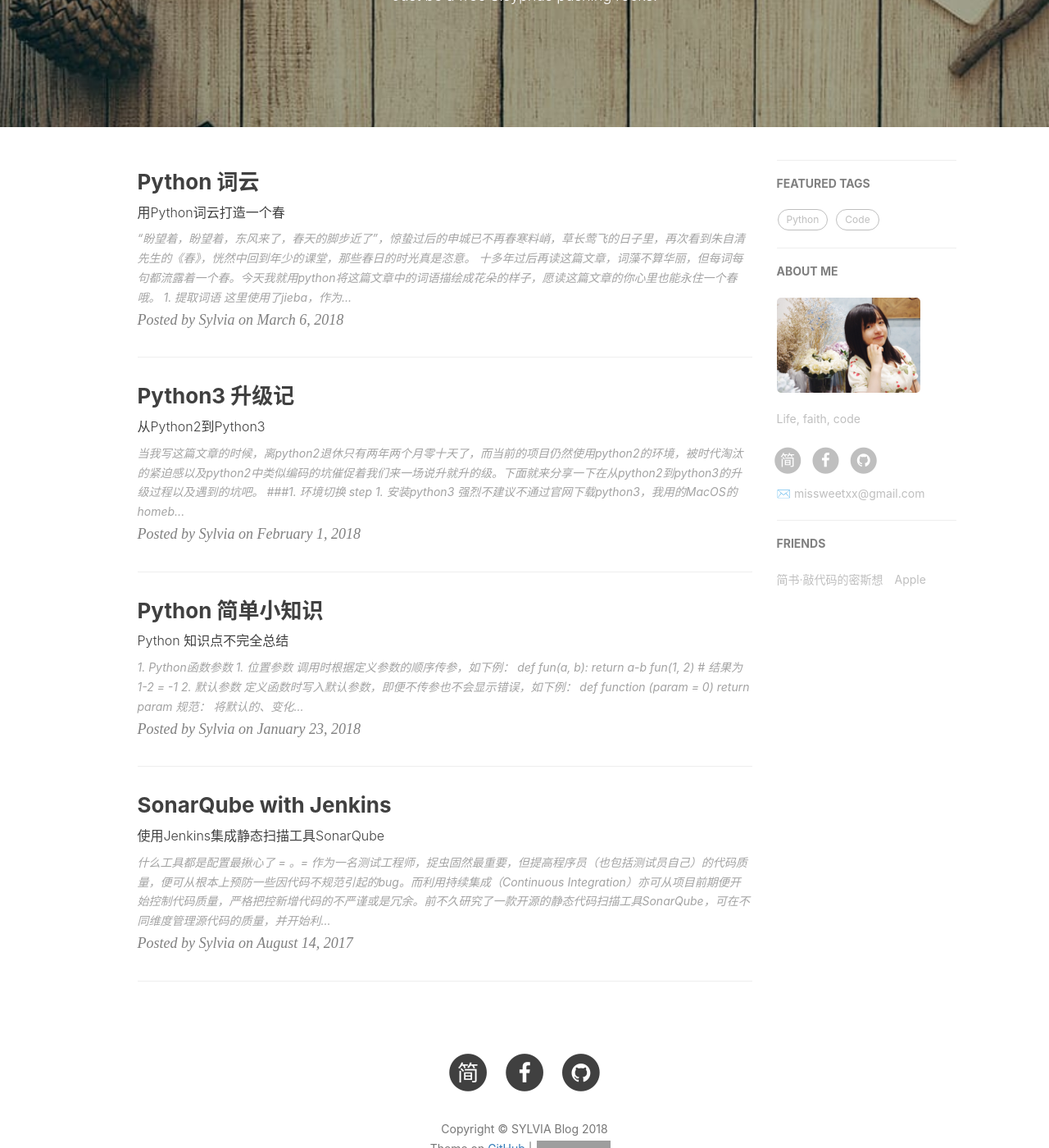
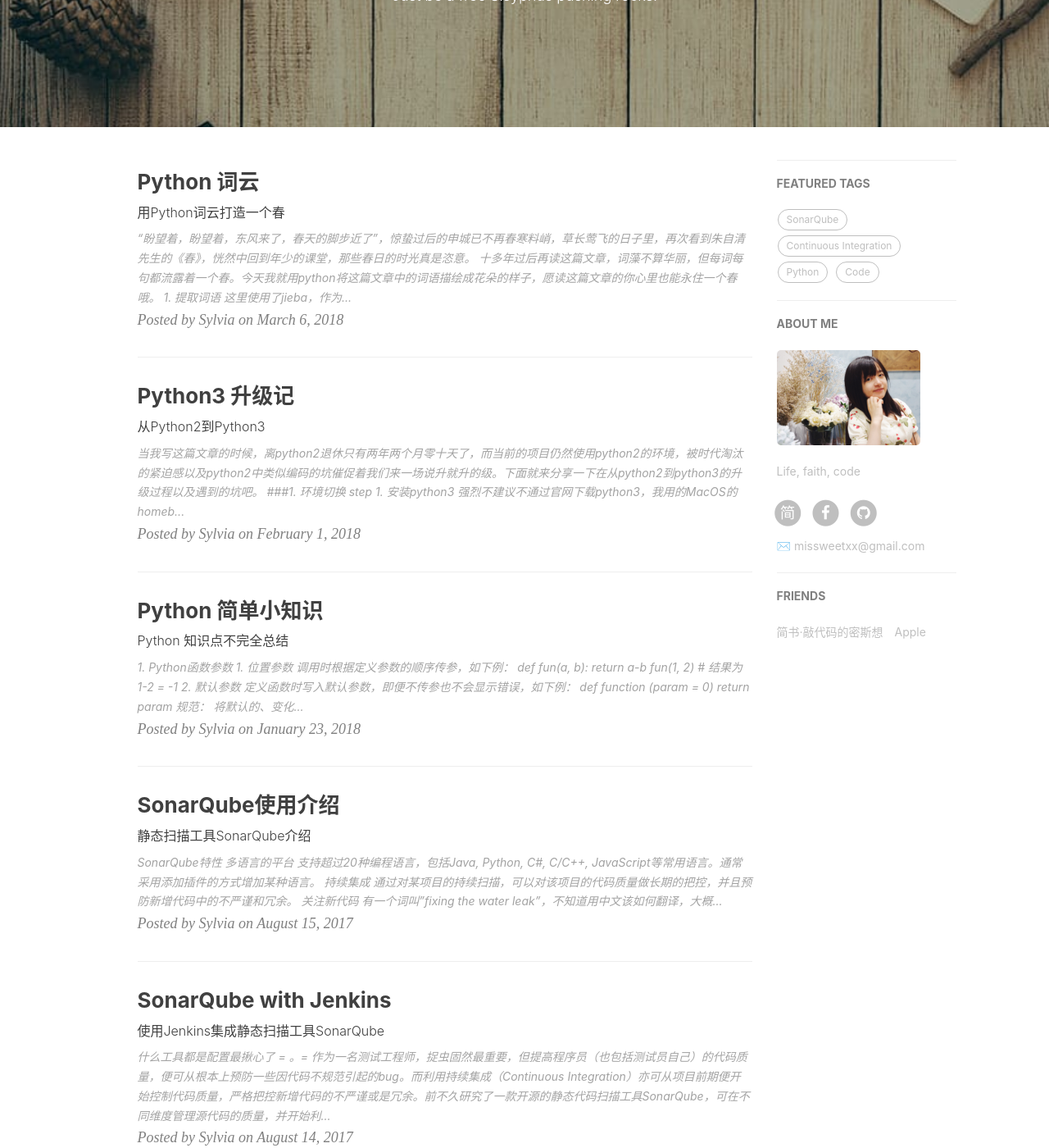
Before and after one commit to missweetcxx/missweetcxx.github.com, a Jekyll site: the page built from index.html, in a window 1280 px wide and 1400 px high, scrolled down 263 px. Shown: the whole window at 82% size. Built offline with Jekyll 4.4.1, drawn with Linux system fonts in a browser that asks for light colours; nearby versions of some CDN libraries; the list of posts is cut into pages by our own code; comment, search, counter and statistics services are not loaded; some of the changed lines change nothing that is shown; grey boxes are pictures that could not be loaded.

Commit message:
add article for sonarqube

```diff
--- a/_posts/2017-08-14-SonarQube with Jenkins.md
+++ b/_posts/2017-08-14-SonarQube with Jenkins.md
@@ -8,6 +8,7 @@ header-img: img/post-bg-ios9-web.jpg
 catalog: true
 tags:
     - Jenkins
+    - SonarQube
     - Continuous Integration
 ---
 
--- /dev/null
+++ b/_posts/2017-08-15-SonarQube Introduction.md
@@ -0,0 +1,83 @@
+---
+layout:     post
+title:      SonarQube使用介绍
+subtitle:   静态扫描工具SonarQube介绍
+date:       2017-08-15
+author:     Sylvia
+header-img: img/post-bg-ios9-web.jpg
+catalog: true
+tags:
+    - SonarQube
+    - Continuous Integration
+---
+
+![](http://upload-images.jianshu.io/upload_images/7208479-c1d8ddc3921ce779.png?imageMogr2/auto-orient/strip%7CimageView2/2/w/1240)
+
+### SonarQube特性
+##### 多语言的平台
+支持超过20种编程语言，包括Java, Python, C#, C/C++, JavaScript等常用语言。通常采用添加插件的方式增加某种语言。
+##### 持续集成
+通过对某项目的持续扫描，可以对该项目的代码质量做长期的把控，并且预防新增代码中的不严谨和冗余。
+##### 关注新代码
+有一个词叫"fixing the water leak"，不知道用中文该如何翻译，大概就是从水源处控制漏水。而SonarQube正是一款专注于新代码漏洞的工具，可以修复及改善新代码，从源头把控整体代码质量。
+##### 质量门
+在扫描代码后可以通过对“质量门”的比对判定此次“构建”的结果是否通过，质量门可以由用户定义，由多维度判定是否通过。
+##### 自定义规则
+用户可根据不同项目自定义Quality Profile以及Quality Gates。
+##### 丰富的插件
+SonarQube拥有丰富的插件，从而拥有强大的可扩展性。
+
+### SonarQube使用
+##### SonarQube入口
+* 将Jenkins与SonarQube“绑定”后，便可通过Jenkins进入SonarQube的相应项目页面。具体方法如下： `进入项目` -> `SonarQube` （此时下方展示的SonarQube Quality Gate显示的是最近一次SonarQube扫描结果）
+
+![SonarQube Entrance.jpeg](http://upload-images.jianshu.io/upload_images/7208479-77ad8f2da1a16069.jpeg?imageMogr2/auto-orient/strip%7CimageView2/2/w/1240)
+
+* 当然也可以直接通过输入SonarQube Server URL进入哦
+
+##### 代码质量评判维度
+如何评判项目代码的优劣呢？代码语法是否合规、重复率、是否安全并易于后续的维护与修改等等因素都在其考量范围内。而SonarQube则主要提供了以下评判代码优劣的维度，用户也可以根据以下维度的通过标准来定义项目的Quality Gate。
+
+* 可靠性
+所谓可靠性，就是指代码中的语法是否合规，是否有语法逻辑错误或是一些不推荐使用的方法，主要用Bugs来衡量。
+例如，break和continue是否在循环体内，分支语句的判断条件是否不同，数组是否越界，是否使用了print函数，当然也包括单元测试是否全部通过等等。还有很多不同语言所特有的编码规范，SonarQube都会通过相应语言的Quality Profile检测出来。
+
+![py bug.png](http://upload-images.jianshu.io/upload_images/7208479-f0488e61a60e7966.png?imageMogr2/auto-orient/strip%7CimageView2/2/w/1240)
+
+* 安全性
+安全性也是考量一个项目代码质量的重要维度，这里的安全性主要指的是项目代码是否有潜在的“可被攻击”的漏洞，SonarQube主要用Vulnerability来衡量。
+例如，代码中是否有写死的IP地址，写死的或是空的数据库密码。
+
+![py vulnerability.png](http://upload-images.jianshu.io/upload_images/7208479-63b814dc826236cd.png?imageMogr2/auto-orient/strip%7CimageView2/2/w/1240)
+
+* 可维护性
+可靠性和安全性可以说是评判代码质量最重要的两个因素，也被SonarQube列在最顶端。所以Bugs和Vulnerabilities是建议用户立即修改并且日后避免的。而任何项目都需要维护，所以可维护性也是考量代码质量的重要标准，当然，优先级稍逊于可靠性与安全性。
+这里，SonarQube使用Code Smell来衡量。例如，循环或分支太深（眼睛都要看花了），java中的main方法最好不要"throw"异常等等。
+
+![py code smell.png](http://upload-images.jianshu.io/upload_images/7208479-f6331cd186355748.png?imageMogr2/auto-orient/strip%7CimageView2/2/w/1240)
+
+* 代码重复率
+SonarQube使用Duplications来评判代码的重复率，开发人员也可以以此标准来衡量自己的代码是否精简，从而将一些通用的类或方法进行封装哦。
+
+* 单元测试覆盖率
+完善的单元测试可以使代码更加可靠，也可以减少很多后续的风险呢。SonarQube用Coverage来考量单元测试覆盖率。
+
+
+##### 结果查看
+当您打开SonarQube时，建议您按以下步骤查看您代码的扫描结果并做出适当的修改哦。
+
+* Step1. Quality Gate
+一般来说，当项目紧急时，如果Quality Gate为Pass完全就可以不用进入SonarQube查看代码质量分析结果了，因为当其Pass时说明您的代码质量已经没有太大问题了，只需要改一些不影响代码结果的小地方就可以了。当然，前提是您设置了一个比较合适的Quality Gate哦。
+
+![Quality Gate](http://upload-images.jianshu.io/upload_images/7208479-7e37055a27ee236e.png?imageMogr2/auto-orient/strip%7CimageView2/2/w/1240)
+
+* Step2. Bugs & Vulnerabilities
+  这两个的数量便对应着上文"可靠性"以及"安全性"这两个维度的质量标准哦，这两个指标可以说在很大程度上反映了代码的质量水平，所以建议开发者尽量将这两个数量降为0哦。
+
+![Bug and Vulnerability](http://upload-images.jianshu.io/upload_images/7208479-33566a35e728d8f3.png?imageMogr2/auto-orient/strip%7CimageView2/2/w/1240)
+
+* Step3. Leak Period
+  都说新提交的代码容易出问题，如果之前的代码都已使用SonarQube的扫描结果做了相应的修改的话，我建议可以主要关注"Leak Period"的衡量指标，它主要反映了新提交的代码的质量水平。开发者可以及时修改新提交代码中的问题以绝后患。
+  不过第一次扫描的时候是没有"Lead Period"的哦，所以建议第一次跑代码的时候还是将所有维度的质量问题都检查一遍以免后续漏改。
+
+![Leak Period](http://upload-images.jianshu.io/upload_images/7208479-407dffc887b906fb.png?imageMogr2/auto-orient/strip%7CimageView2/2/w/1240)
```
